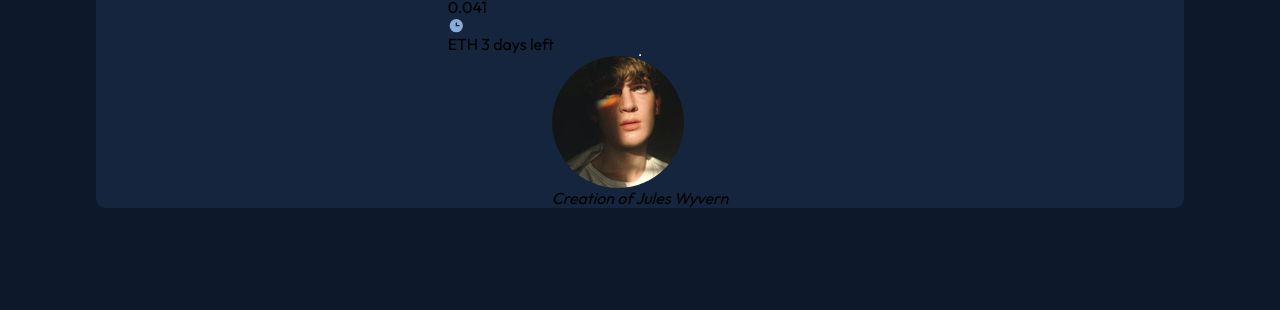
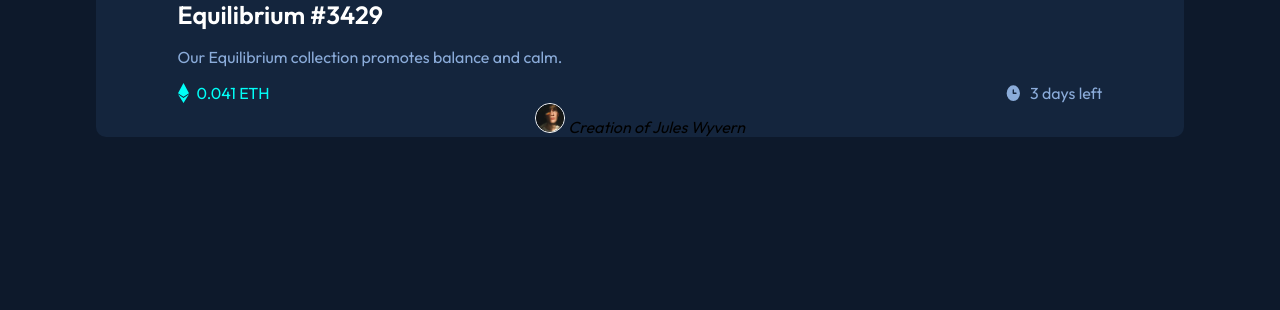
Before and after one commit to GenuineMiyashita/NFT-Preview-Card, a plain HTML site: page index.html in a window 1280 px wide. Shown: the part 490-800 px from the top of the page. Drawn offline with Linux system fonts and the light colour scheme.

Commit message:
Update index.html and styles.css
Refactored class and id names. Added additional CSS.

```diff
--- a/index.html
+++ b/index.html
@@ -16,18 +16,24 @@
     <main class="container">
       <div class="cardContainer">
         <img src="images/image-equilibrium.jpg" alt="" id="heroImage" />
-        <div>
+
+        <div id="heroText">
           <h1>Equilibrium #3429</h1>
           <p>Our Equilibrium collection promotes balance and calm.</p>
 
-          <div>
-            <p><img src="images/icon-ethereum.svg" alt="" />0.041</p>
-            <p><img src="images/icon-clock.svg" alt="" />ETH 3 days left</p>
+          <div class="stats">
+            <div id="eth">
+              <img src="images/icon-ethereum.svg" alt="" id="ethImage" />
+              <p>0.041 ETH</p>
+            </div>
+            <div id="clock">
+              <img src="images/icon-clock.svg" alt="" id="clockImage" />
+              <p>3 days left</p>
+            </div>
           </div>
         </div>
-        <hr />
         <div>
-          <img src="images/image-avatar.png" alt="" />
+          <img src="images/image-avatar.png" alt="" id="author" />
           <cite>Creation of Jules Wyvern</cite>
         </div>
       </div>
--- a/styles.css
+++ b/styles.css
@@ -49,3 +49,51 @@ img {
     margin: 1rem auto;
     border-radius: 10px;
 }
+
+#heroText {
+    width: 85%;
+    text-align: left;
+}
+
+#heroText > h1 {
+        font-size: 25px;
+        color: var(--White);
+        margin: 0.5rem auto;
+
+}
+
+#heroText > p {
+    margin: 1rem auto;
+    color: var(--SoftBlue);
+}
+
+#eth,
+#clock,
+.stats {
+    display: flex;
+}
+
+.stats {
+    justify-content: space-between;
+}
+
+#ethImage,
+#clockImage {
+    margin-right: 0.5rem;
+}
+
+#eth {
+    color: var(--Cyan);
+}
+
+#clock {
+    color: var(--SoftBlue);
+}
+
+#author {
+    display: inline;
+    width: 30px;
+    height: 30px;
+    border: 1px solid var(--White);
+    border-radius: 50%;
+}
```
